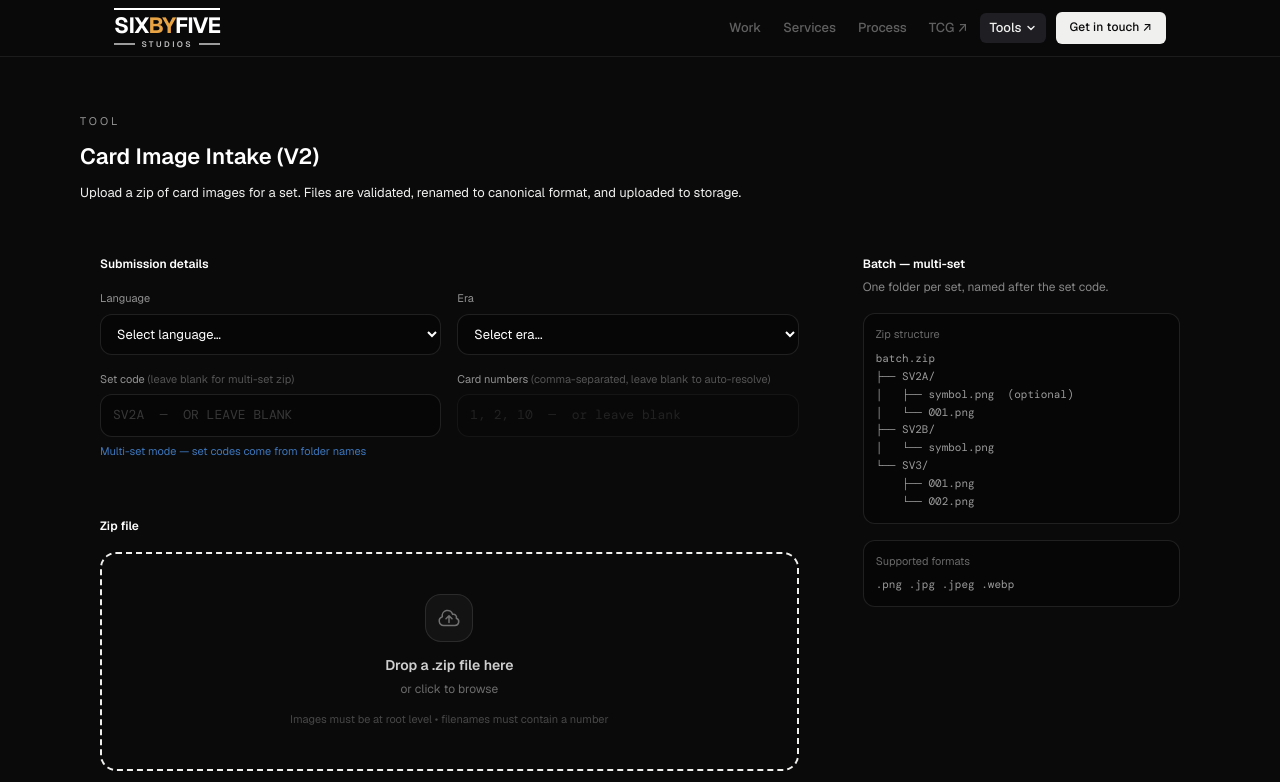
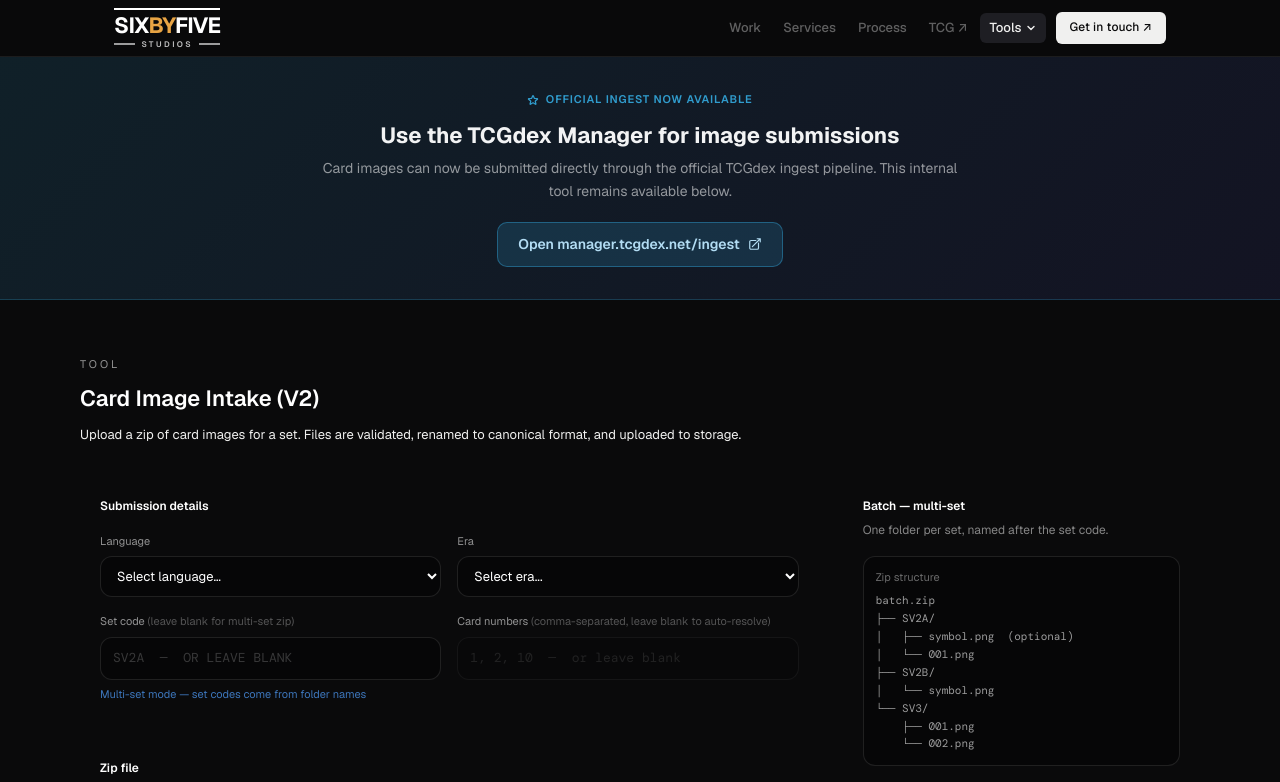
Before and after one commit to FalconChipp/dev.sixbyfive, a Next.js app: page /tools/image-intake in a window 1280 px wide. Shown: the top 782 px of the page. Built offline with nearby package versions, Linux system fonts and the light colour scheme; a web font is replaced by a local one.

Commit message:
Update page.js

```diff
--- a/app/tools/image-intake/page.js
+++ b/app/tools/image-intake/page.js
@@ -9,5 +9,92 @@
 };
 
 export default function ImageIntakePage() {
-  return <ImageIntakeClient />;
+  return (
+    <>
+      <style>{`
+        .ingest-link:hover {
+          background: rgba(56,189,248,0.25) !important;
+          border-color: rgba(56,189,248,0.6) !important;
+          color: rgba(186,230,253,1) !important;
+        }
+      `}</style>
+      <div
+        style={{
+          background: "linear-gradient(135deg, rgba(56,189,248,0.12) 0%, rgba(99,102,241,0.10) 100%)",
+          borderBottom: "1px solid rgba(56,189,248,0.2)",
+          padding: "2rem 1.5rem",
+          textAlign: "center",
+        }}
+      >
+        <div style={{ maxWidth: "640px", margin: "0 auto" }}>
+          <div
+            style={{
+              display: "inline-flex",
+              alignItems: "center",
+              gap: "0.4rem",
+              fontSize: "0.6875rem",
+              fontWeight: 600,
+              letterSpacing: "0.08em",
+              textTransform: "uppercase",
+              color: "rgba(56,189,248,0.8)",
+              marginBottom: "0.75rem",
+            }}
+          >
+            <svg xmlns="http://www.w3.org/2000/svg" width="12" height="12" fill="none" viewBox="0 0 24 24" stroke="currentColor" strokeWidth="2.5">
+              <path strokeLinecap="round" strokeLinejoin="round" d="M11.48 3.499a.562.562 0 011.04 0l2.125 5.111a.563.563 0 00.475.345l5.518.442c.499.04.701.663.321.988l-4.204 3.602a.563.563 0 00-.182.557l1.285 5.385a.562.562 0 01-.84.61l-4.725-2.885a.563.563 0 00-.586 0L6.982 20.54a.562.562 0 01-.84-.61l1.285-5.386a.562.562 0 00-.182-.557l-4.204-3.602a.562.562 0 01.321-.988l5.518-.442a.563.563 0 00.475-.345L11.48 3.5z" />
+            </svg>
+            Official ingest now available
+          </div>
+          <h2
+            style={{
+              margin: "0 0 0.5rem",
+              fontSize: "1.375rem",
+              fontWeight: 700,
+              color: "rgba(255,255,255,0.95)",
+              lineHeight: 1.3,
+            }}
+          >
+            Use the TCGdex Manager for image submissions
+          </h2>
+          <p
+            style={{
+              margin: "0 0 1.25rem",
+              fontSize: "0.875rem",
+              color: "rgba(255,255,255,0.55)",
+              lineHeight: 1.6,
+            }}
+          >
+            Card images can now be submitted directly through the official TCGdex ingest pipeline.
+            This internal tool remains available below.
+          </p>
+          <a
+            href="https://manager.tcgdex.net/ingest"
+            target="_blank"
+            rel="noopener noreferrer"
+            className="ingest-link"
+            style={{
+              transition: "background 0.15s ease, border-color 0.15s ease, color 0.15s ease",
+              display: "inline-flex",
+              alignItems: "center",
+              gap: "0.5rem",
+              background: "rgba(56,189,248,0.15)",
+              border: "1px solid rgba(56,189,248,0.35)",
+              borderRadius: "0.625rem",
+              padding: "0.625rem 1.25rem",
+              fontSize: "0.875rem",
+              fontWeight: 600,
+              color: "rgba(186,230,253,0.95)",
+              textDecoration: "none",
+            }}
+          >
+            Open manager.tcgdex.net/ingest
+            <svg xmlns="http://www.w3.org/2000/svg" width="14" height="14" fill="none" viewBox="0 0 24 24" stroke="currentColor" strokeWidth="2">
+              <path strokeLinecap="round" strokeLinejoin="round" d="M13.5 6H5.25A2.25 2.25 0 003 8.25v10.5A2.25 2.25 0 005.25 21h10.5A2.25 2.25 0 0018 18.75V10.5m-10.5 6L21 3m0 0h-5.25M21 3v5.25" />
+            </svg>
+          </a>
+        </div>
+      </div>
+      <ImageIntakeClient />
+    </>
+  );
 }
```
